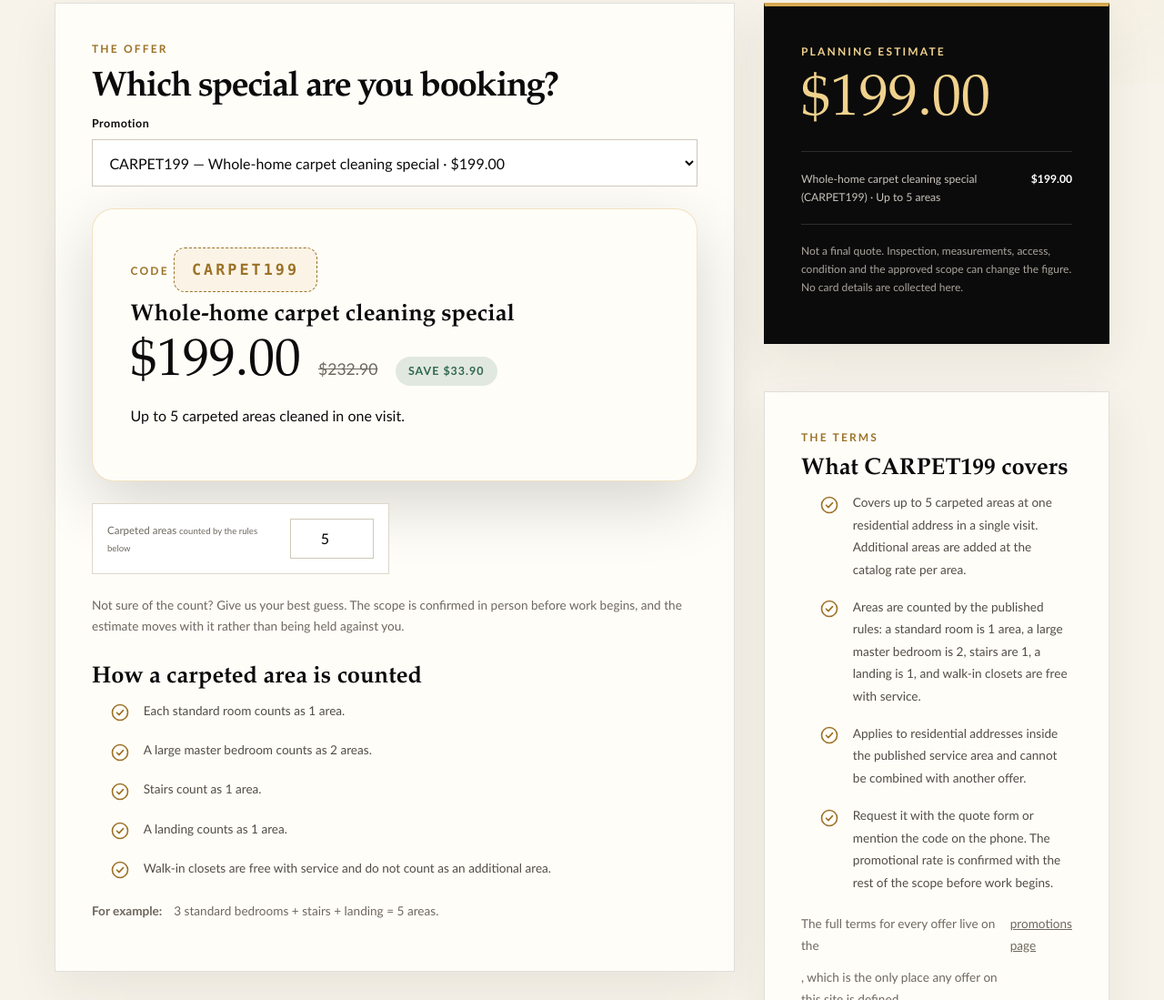
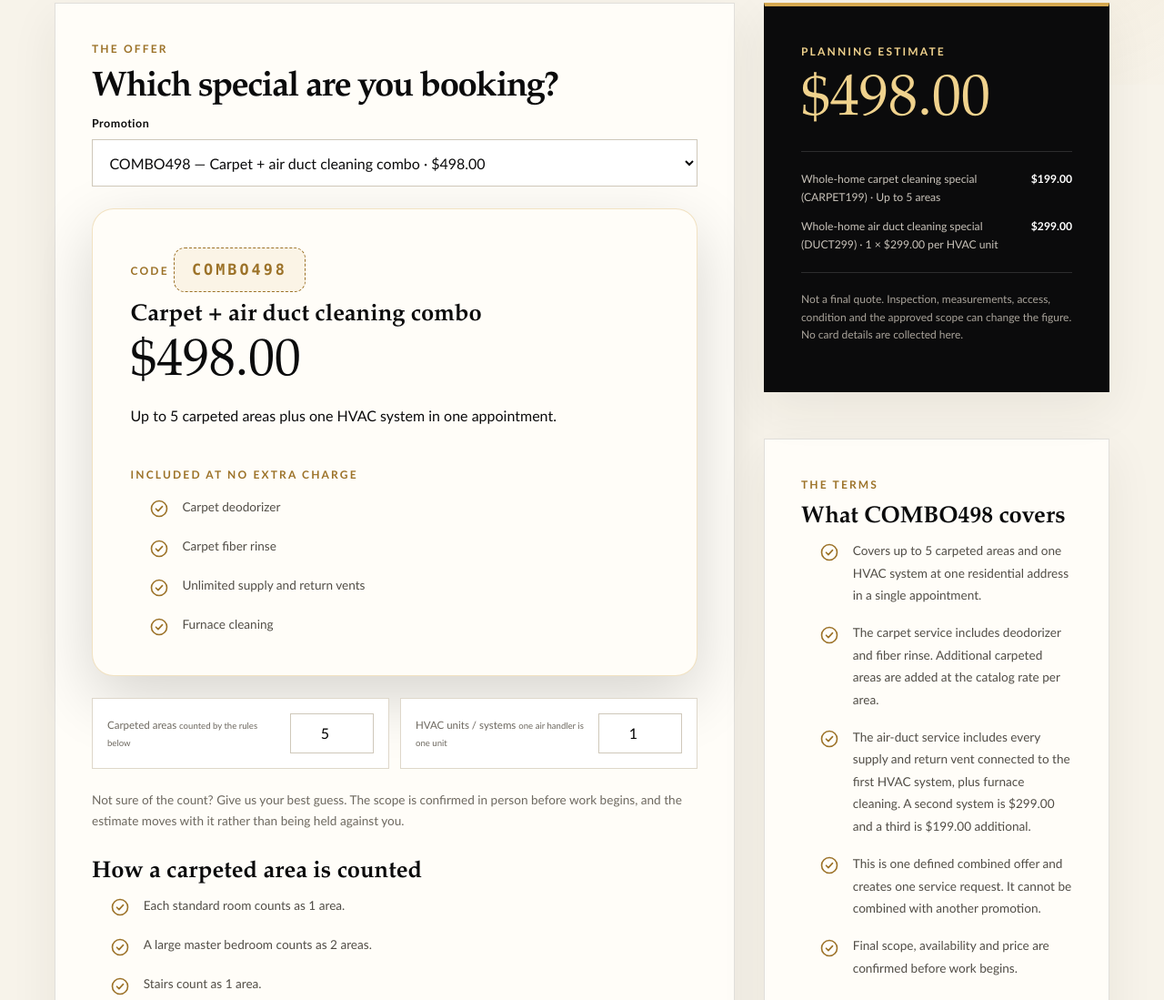
Before and after one commit to dcacleaningfirm-ctrl/CLEANING-SOLUTIONS, a website: page quote.html in a window 1280 px wide. Shown: the part 707-1806 px from the top of the page at 91% size. Drawn offline with Linux system fonts and the light colour scheme.

Commit message:
Add combined carpet and air-duct booking workflow
* Add combined carpet and duct booking workflow

* Add combined carpet and duct booking workflow

* Add combined carpet and duct booking workflow

* Add combined carpet and duct booking workflow

* Add combined carpet and duct booking workflow

* Add combined carpet and duct booking workflow

* Add combined carpet and duct booking workflow

* Test combined carpet and duct booking workflow

```diff
--- a/assets/site.js
+++ b/assets/site.js
@@ -75,10 +75,20 @@
     return { field: null, label: "Not applicable", noun: "items", included: 1, max: 0 };
   }
 
+  function specialQuantities(offer) {
+    if (offer && offer.kind === "combo") {
+      return [
+        { field: "carpet_rooms", label: "Carpeted areas", noun: "areas", included: offer.includedAreas || 5, max: 40 },
+        { field: "hvac_units", label: "HVAC units / systems", noun: "units", included: offer.includedUnits || 1, max: 3 }
+      ];
+    }
+    return [specialQuantity(offer)];
+  }
+
   /* The estimate for one special at a given quantity. Each shape of offer is
      priced the way its own terms describe, so the figure on the page and the
      sentence in the terms cannot disagree. */
-  function specialEstimate(offer, quantity) {
+  function specialEstimate(offer, quantity, secondaryQuantity) {
     var lines = [];
     var total = 0;
 
@@ -88,6 +98,15 @@
     }
 
     if (!offer || !pricing || quantity <= 0) return { lines: lines, total: 0 };
+
+    if (offer.kind === "combo") {
+      var carpetResult = specialEstimate(special("CARPET199"), quantity);
+      var ductResult = specialEstimate(special("DUCT299"), secondaryQuantity || offer.includedUnits || 1);
+      return {
+        lines: carpetResult.lines.concat(ductResult.lines),
+        total: toCents(carpetResult.total + ductResult.total)
+      };
+    }
 
     var services = pricing.services;
     var title = offer.name + " (" + offer.code + ")";
@@ -859,7 +878,7 @@
     function applyOffer() {
       var offer = currentOffer();
       if (!offer) return;
-      var quantity = specialQuantity(offer);
+      var quantities = specialQuantities(offer);
 
       document.querySelectorAll("[data-quote-offer]").forEach(function (block) {
         block.dataset.special = offer.code;
@@ -872,7 +891,7 @@
 
       /* How areas are counted only applies to the carpet specials. */
       document.querySelectorAll("[data-quote-carpet-only]").forEach(function (element) {
-        element.hidden = offer.kind !== "carpet";
+        element.hidden = offer.kind !== "carpet" && offer.kind !== "combo";
       });
 
       document.querySelectorAll("[data-quote-includes-card]").forEach(function (element) {
@@ -882,7 +901,8 @@
       form.querySelectorAll("[data-quantity-group]").forEach(function (group) {
         var name = group.dataset.quantityGroup;
         var field = form.elements[name];
-        var active = Boolean(quantity.field) && name === quantity.field;
+        var quantity = quantities.find(function (listed) { return listed && listed.field === name; });
+        var active = Boolean(quantity);
 
         group.hidden = !active;
         if (!field) return;
@@ -909,13 +929,17 @@
     function sync() {
       var offer = currentOffer();
       if (!offer) return { lines: [], total: 0 };
-      var quantity = specialQuantity(offer);
+      var quantities = specialQuantities(offer);
+      var quantity = quantities[0];
       var field = quantity.field ? form.elements[quantity.field] : null;
       /* An offer whose counter is not on this page — a flat-rate promotion, or
          one naming a quantity the markup has no control for — is still priced
          and still bookable, at the quantity its own catalog record includes. */
       var count = field ? toCount(field.value) : (quantity.included || 1);
-      var result = specialEstimate(offer, count);
+      var secondary = quantities[1] && form.elements[quantities[1].field]
+        ? toCount(form.elements[quantities[1].field].value)
+        : 0;
+      var result = specialEstimate(offer, count, secondary);
 
       document.querySelectorAll("[data-quote-total]").forEach(function (element) {
         element.textContent = formatPrice(result.total);
@@ -949,8 +973,8 @@
       }).join("; ") || "No quantity entered");
       setHidden("pricing_version", pricing.version);
       setHidden("promotion_name", offer.name);
-      setHidden("promotion_quantity", String(count));
-      setHidden("promotion_quantity_label", quantity.label);
+      setHidden("promotion_quantity", offer.kind === "combo" ? "1" : String(count));
+      setHidden("promotion_quantity_label", offer.kind === "combo" ? "Combined appointment" : quantity.label);
       setHidden("notes", form.elements.job_description ? form.elements.job_description.value : "");
 
       return result;
@@ -1006,9 +1030,10 @@
          every keystroke — rewriting the field as it is typed makes it fiddly
          to clear and retype. */
       var offer = currentOffer();
-      var quantityField = specialQuantity(offer).field;
-      var countField = quantityField ? form.elements[quantityField] : null;
-      if (countField) countField.value = String(toCount(countField.value));
+      specialQuantities(offer).forEach(function (quantity) {
+        var countField = quantity && quantity.field ? form.elements[quantity.field] : null;
+        if (countField) countField.value = String(toCount(countField.value));
+      });
 
       var result = sync();
       var original = button ? button.textContent : "";
--- a/data/pricing.js
+++ b/data/pricing.js
@@ -103,6 +103,23 @@ window.DCA_PRICING = Object.freeze({
    * one names it by code; nothing about an offer is written out by hand twice.
    */
   specials: Object.freeze([
+    Object.freeze({
+      code: "COMBO498",
+      kind: "combo",
+      name: "Carpet + air duct cleaning combo",
+      price: 498.00,
+      includedAreas: 5,
+      includedUnits: 1,
+      summary: "Up to 5 carpeted areas plus one HVAC system in one appointment.",
+      includes: Object.freeze(["Carpet deodorizer", "Carpet fiber rinse", "Unlimited supply and return vents", "Furnace cleaning"]),
+      terms: Object.freeze([
+        "Covers up to 5 carpeted areas and one HVAC system at one residential address in a single appointment.",
+        "The carpet service includes deodorizer and fiber rinse. Additional carpeted areas are added at the catalog rate per area.",
+        "The air-duct service includes every supply and return vent connected to the first HVAC system, plus furnace cleaning. A second system is $299.00 and a third is $199.00 additional.",
+        "This is one defined combined offer and creates one service request. It cannot be combined with another promotion.",
+        "Final scope, availability and price are confirmed before work begins."
+      ])
+    }),
     Object.freeze({
       code: "CARPET199",
       kind: "carpet",
--- a/quote.html
+++ b/quote.html
@@ -3,7 +3,7 @@
 <head>
   <meta charset="utf-8">
   <meta name="viewport" content="width=device-width, initial-scale=1">
-  <title>Book a Cleaning Special — CARPET199, CARPET350, CARPET431, DUCT299 | DCA Cleaning Solutions</title>
+  <title>Book a Cleaning Special — Carpet, Air Duct or Both | DCA Cleaning Solutions</title>
   <meta name="description" content="Request any current DCA Cleaning Solutions special: carpet cleaning from $199.00 for up to 5 areas, and whole-home air duct cleaning at $299.00 per HVAC unit. Send your details and we confirm the scope before work begins.">
   <link rel="canonical" href="https://www.dcacleaningsolutions.com/quote">
   <link rel="stylesheet" href="/assets/styles.css">
@@ -90,6 +90,7 @@
               <div class="field">
                 <label for="quote-code">Promotion</label>
                 <select id="quote-code" name="promotion_code" required>
+                  <option value="COMBO498">COMBO498</option>
                   <option value="CARPET199">CARPET199</option>
                   <option value="CARPET350">CARPET350</option>
                   <option value="CARPET431">CARPET431</option>
@@ -149,7 +150,7 @@
                 <p class="quantity-hint"><strong>For example:</strong> <span data-area-example>3 standard bedrooms + stairs + landing = 5 areas.</span></p>
               </div>
 
-              <noscript><p class="quantity-hint">With JavaScript turned off the running figure below does not update as you type, the card above stays on the first offer, and only the carpeted-areas count is shown. Send the form anyway — the promotion you picked in the menu comes through with it. If you are booking <span class="promo-code">DUCT299</span>, put the number of HVAC units in the notes field below and ignore the area count; we price it from the published per-unit rate when we confirm the scope.</p></noscript>
+              <noscript><p class="quantity-hint">With JavaScript turned off the running figure does not update. For <span class="promo-code">COMBO498</span>, enter the carpeted-area count and put the number of HVAC systems in the notes. The selected code still comes through with the request.</p></noscript>
             </section>
 
             <section class="form-card" aria-labelledby="quote-contact-heading" style="margin-top:2rem;">
```
Also changed, not shown: lib/promotions.ts (+9 -1 lines), promotions.html (+22 -1 lines), tests/combined-booking.test.ts (added, +36 -0 lines), tests/customer-marketing.test.ts (+1 -1 lines), 1 other file.
